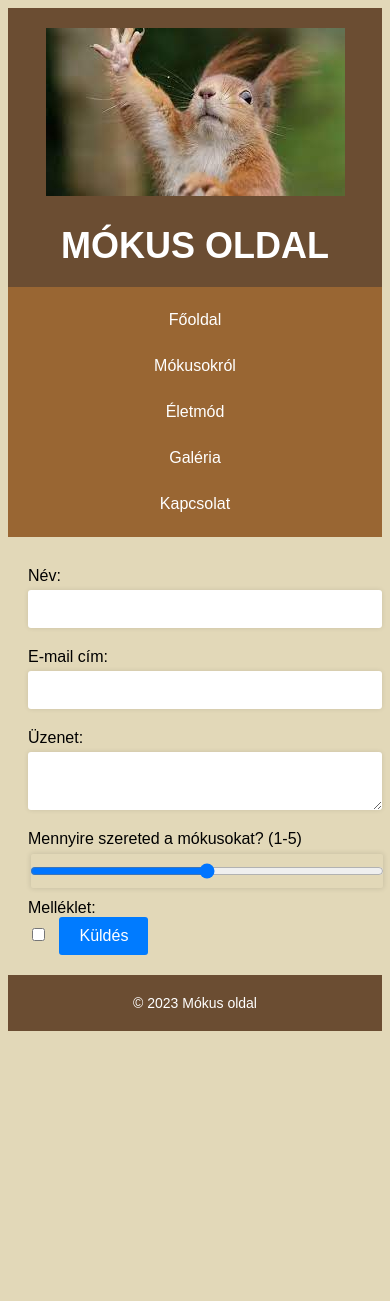
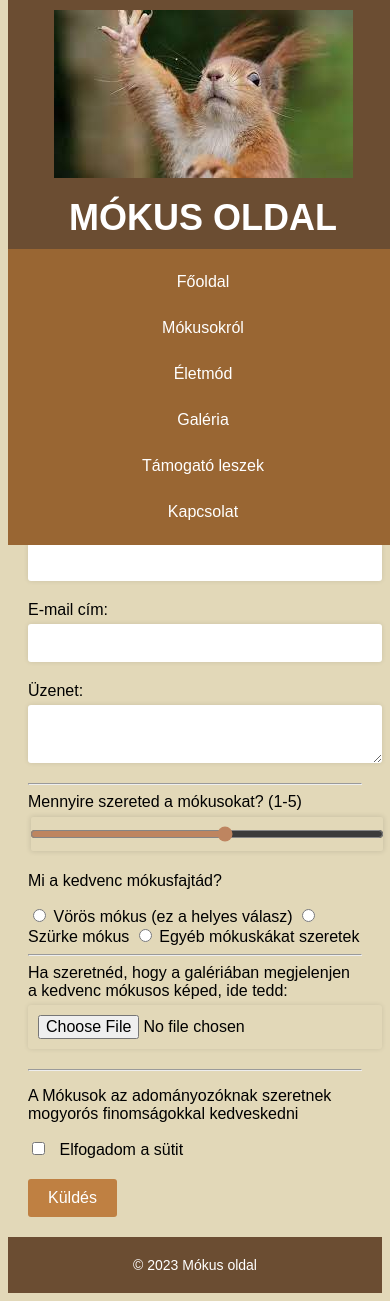
Before and after one commit to Janus84/web_beadando, a PHP site: page /urlap.html in a window 390 px wide. Before the commit the page ends 1031 px from the top, so only its background shows below. Run offline with PHP 8.4, Linux system fonts and the light colour scheme.

Commit message:
Fixált header, formázott űrlap (nincs kész), javítgatások, js animáció eltávolítva

```diff
--- a/css/style.css
+++ b/css/style.css
@@ -2,6 +2,7 @@ body {
     background-color: #E2D8B8;
     font-family: Arial, sans-serif;
     min-width: 200px;
+    margin-top: 0;
 }
 
 header {
@@ -10,11 +11,53 @@ header {
     text-align: center;
     color: #FFF;
 }
+.fixed_header{
+    display: block;
+    top:0;
+    padding-bottom:0;
+    position: fixed;
+    width:100%;
+    padding: 0;
+}
+.navbar{
+    margin-top: 10px;
+}
+
+nav ul {
+    list-style-type: none;
+    margin: 0;
+    padding: 0;
+    overflow: hidden;
+}
+
+nav li {
+    float: left;
+}
+
+nav li a {
+    display: block;
+    color: #FFF;
+    text-align: center;
+    padding: 14px 16px;
+    text-decoration: none;
+}
+
+nav li a:hover {
+    background-color: #714825;
+}
+
+nav li a:active {
+    color: black;
+}
+
+.content{
+    padding-top: 330px;
+}
 
 #logo {
     display: inline;
-    margin-bottom: 10px;
-    overflow: hidden;
+    margin-top: 10px;
+    /*overflow: hidden;*/
 }
 
 h1 {
@@ -57,35 +123,15 @@ i {
 nav {
     background-color: #996633;
     padding: 10px;
-    transform: translateX(-100%);
-    transition: transform 0.3s ease-in-out;
+    margin:0;
+    /*transform: translateX(-100%);
+    transition: transform 0.3s ease-in-out;*/
 }
-.navbar.show{
+/*.navbar.show{
     transform: translateX(0%);
-}
+}*/
 
-nav ul {
-    list-style-type: none;
-    margin: 0;
-    padding: 0;
-    overflow: hidden;
-}
 
-nav li {
-    float: left;
-}
-
-nav li a {
-    display: block;
-    color: #FFF;
-    text-align: center;
-    padding: 14px 16px;
-    text-decoration: none;
-}
-
-nav li a:hover {
-    background-color: #714825;
-}
 
 a {
     color:#714825;
@@ -147,6 +177,10 @@ footer {
         overflow: hidden;
     }
 
+    .content{
+        padding-top: 520px;
+    }
+
     /* Az elemek teljes szélességet elfoglalják, és középre igazítottakk */
     nav li {
         width: 100%;
--- a/css/urlap.css
+++ b/css/urlap.css
@@ -1,5 +1,8 @@
+form{
+    max-width: 500px;
+    margin:auto;
+}
 label {
-    display: block;
     margin-top: 10px;
 }
 
@@ -20,16 +23,25 @@ input[type="file"] {
 }
 
 input[type="range"] {
-    margin-bottom: 10px;
+    margin-right: 10px;
+    accent-color: #be8560;
+}
+
+input[type="radio"] {
+    accent-color: #be8560;
 }
 
 input[type="checkbox"] {
     margin-right: 10px;
+    accent-color: #be8560;
 }
 
 input[type="submit"] {
-    background-color: #007bff;
+    background-color: #bf8042;
+    display: block;
     color: white;
+    margin-top: 20px;
+    margin-right: 20px;
     padding: 10px 20px;
     border: none;
     border-radius: 3px;
@@ -38,5 +50,5 @@ input[type="submit"] {
 }
 
 input[type="submit"]:hover {
-    background-color: #0062cc;
+    background-color: #714825;
 }
--- a/urlap.html
+++ b/urlap.html
@@ -9,20 +9,21 @@
   <link rel="icon" href="media/icon.png" type="image/x-icon">
 </head>
 <body>
-<header>
+<header class="fixed_header">
   <img src="media/navmokus.jpg" alt="Mókus logó" id="logo">
   <h1>Mókus oldal</h1>
-</header>
   <nav class="navbar">
     <ul>
       <li><a href="index.html">Főoldal</a></li>
       <li><a href="mokusokrol.html">Mókusokról</a></li>
       <li><a href="eletmod.html">Életmód</a></li>
       <li><a href="galeria.html">Galéria</a></li>
+      <li><a href="urlap.html">Támogató leszek</a></li>
       <li><a href="kapcsolat.html">Kapcsolat</a></li>
     </ul>
   </nav>
-<main>
+</header>
+<main class="content">
   <form>
     <label for="name">Név:</label>
     <input type="text" id="name" name="name" required>
@@ -33,36 +34,36 @@
     <label for="message">Üzenet:</label>
     <textarea id="message" name="message" required></textarea>
 
+    <hr />
+
     <label for="rating">Mennyire szereted a mókusokat? (1-5)</label>
-    <input type="range" id="rating" name="rating" min="1" max="5" step="1">
+    <input type="range" id="rating" name="rating" min="1" max="10" step="1">
 
-    <label for="attachment">Melléklet:</label>
-    <input type="checkbox" id="attachment" name="attachment" onchange="toggleAttachment()">
+    <p>Mi a kedvenc mókusfajtád?</p>
+    <input type="radio" id="voros" name="mokus_tipus" value="voros">
+    <label for="voros">Vörös mókus (ez a helyes válasz)</label>
+    <input type="radio" id="szurke" name="mokus_tipus" value="szurke">
+    <label for="szurke">Szürke mókus</label>
+    <input type="radio" id="egyeb" name="mokus_tipus" value="egyeb">
+    <label for="egyeb">Egyéb mókuskákat szeretek</label>
 
-    <div id="attachment-section" style="display: none;">
-      <label for="file">Kép vagy videó link:</label>
+    <hr />
+
+    <label for="file">Ha szeretnéd, hogy a galériában megjelenjen a kedvenc mókusos képed, ide tedd:</label>
     <input type="file" id="file" name="file">
-    </div>
+
+
+
+
+
+<hr />
+    <p>A Mókusok az adományozóknak szeretnek mogyorós finomságokkal kedveskedni</p>
+
+    <input type="checkbox" id="attachment" name="attachment">
+    <label for="attachment">Elfogadom a sütit</label>
 
     <input type="submit" value="Küldés">
   </form>
-
-  <script>
-    function toggleAttachment() {
-      var attachmentSection = document.getElementById("attachment-section");
-      if (attachmentSection.style.display === "none") {
-        attachmentSection.style.display = "block";
-      } else {
-        attachmentSection.style.display = "none";
-      }
-    }
-  </script>
-  <script>
-    document.addEventListener('DOMContentLoaded', function() {
-      const navbar = document.querySelector('.navbar');
-      navbar.classList.add('show');
-    });
-  </script>
 
 </main>
 <footer>
```
Also changed, not shown: other parts of css/style.css (+24 -17 lines), eletmod.html (+4 -3 lines), galeria.html (+4 -3 lines), index.html (+7 -5 lines), kapcsolat.html (+7 -11 lines), mokusokrol.html (+12 -2 lines). Lines whose indentation alone changed are shown as unchanged.
